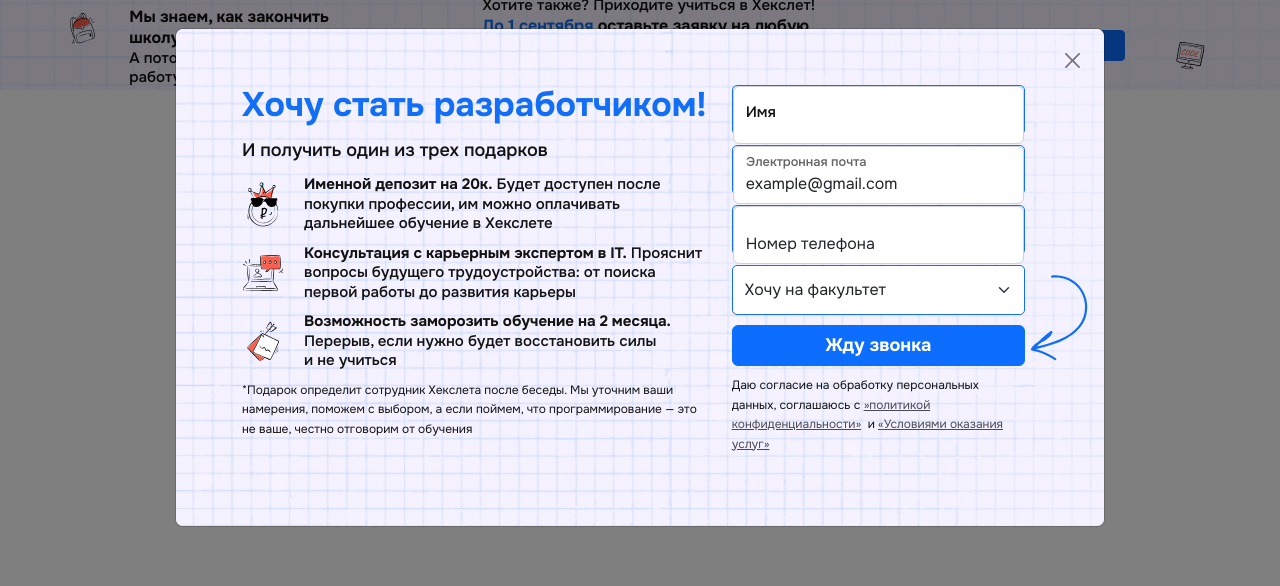
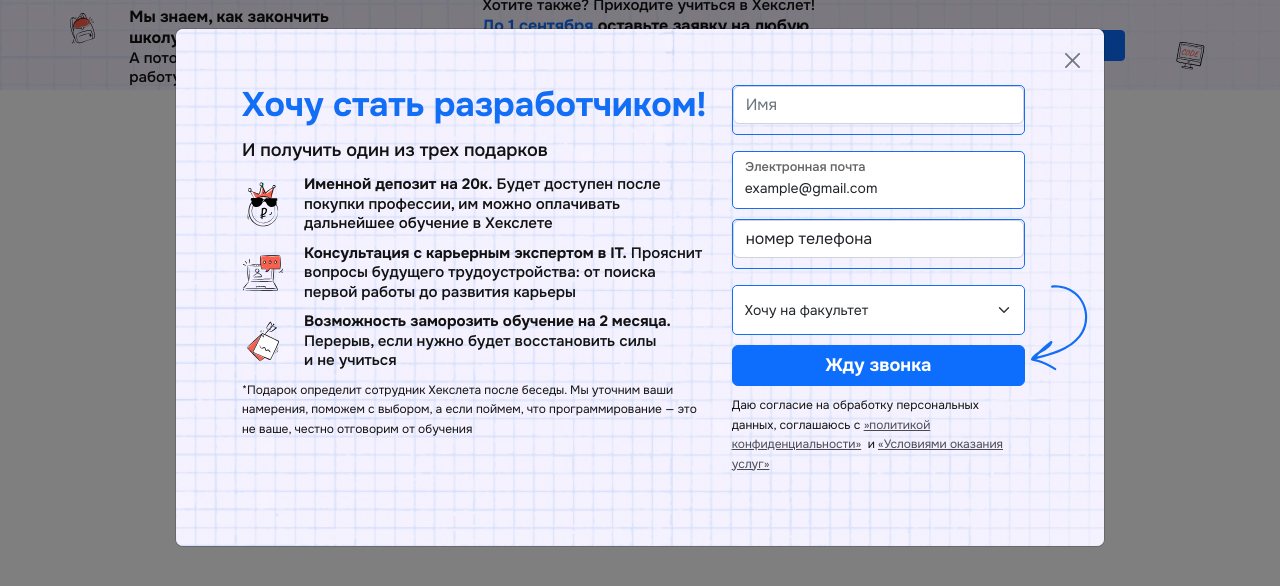
Before and after one commit to KonstantinChukavin/Hexlet, a website: page index.html in a window 1280 px wide. Both pictures are taken after a click on the button "А что подарите?". Drawn offline with nearby package versions, Linux system fonts and the light colour scheme.

Commit message:
hot fix
Поправил инпуты

```diff
--- /dev/null
+++ b/blocks/popup-inputs/__item-of/popup-inputs__item-of.css
@@ -0,0 +1,3 @@
+.popup-inputs__item-of {
+    margin: 0;
+}
--- a/blocks/popup-inputs/__item/popup-inputs__item.css
+++ b/blocks/popup-inputs/__item/popup-inputs__item.css
@@ -3,4 +3,6 @@
     margin-bottom: 10px;
     border: 0.5px solid #136EF6;
     border-radius: 5px;
+    font-weight: 400;
+    font-size: 14px;
 }
--- a/index.html
+++ b/index.html
@@ -73,26 +73,25 @@
                             это не&nbsp;ваше, честно отговорим от&nbsp;обучения</p>
                     </div>
                     <div class="popup-inputs">
-                        <div class="form-floating popup-inputs__item">
+                        <div class="mb-3 popup-inputs__item">
                             <input type="text" class="form-control" placeholder="Имя" id="floatingTextarea"></input>
-                            <label for="floatingTextarea">Имя</label>
                         </div>
-                        <form class="form-floating popup-inputs__item">
-                            <input type="email" class="form-control" id="floatingInputValue"
+                        <form class="form-floating popup-inputs__item-of">
+                            <input type="email" class="form-control popup-inputs__item" id="floatingInputValue"
                                 placeholder="name@example.com" value="example@gmail.com">
                             <label for="floatingInputValue">Электронная почта</label>
                         </form>
-                        <form class="form-floating popup-inputs__item">
-                            <input type="tel" class="form-control" id="floatingInputValueTel" placeholder="+7"
-                                value="Номер телефона">
+                        <form class="mb-3 popup-inputs__item">
+                            <input type="tel" class="form-control" id="floatingInputValueTel"
+                                placeholder="номер телефона" value="номер телефона">
                         </form>
-                        <select class="form-select popup-inputs__item" aria-label="Default select example">
+                        <select class="form-select popup-inputs__item" aria-label=".form-select-sm example">
                             <option selected>Хочу на факультет</option>
                             <option value="1">One</option>
                             <option value="2">Two</option>
                             <option value="3">Three</option>
                         </select>
-                        <button type="button" class="btn btn-primary popup-inputs__button">Жду звонка</button>
+                        <button type="submit" class="btn btn-primary popup-inputs__button">Жду звонка</button>
                         <p class="description">Даю согласие на&nbsp;обработку персональных данных, соглашаюсь
                             с <a href="#" class="link description">&raquo;политикой конфиденциальности&raquo;</a>
                             &nbsp;и <a href="#" class="link description"> &laquo;Условиями оказания
--- a/vendor/index.css
+++ b/vendor/index.css
@@ -41,6 +41,7 @@
 @import url(../blocks/popup-inputs/popup-inputs.css);
 @import url(../blocks/popup-inputs/__item/popup-inputs__item.css);
 @import url(../blocks/popup-inputs/__button/popup-inputs__button.css);
+@import url(../blocks/popup-inputs/__item-of/popup-inputs__item-of.css);
 /*__________________________________________________________*/
 @import url(../blocks/link/link.css);
 /*__________________________________________________________*/
```
